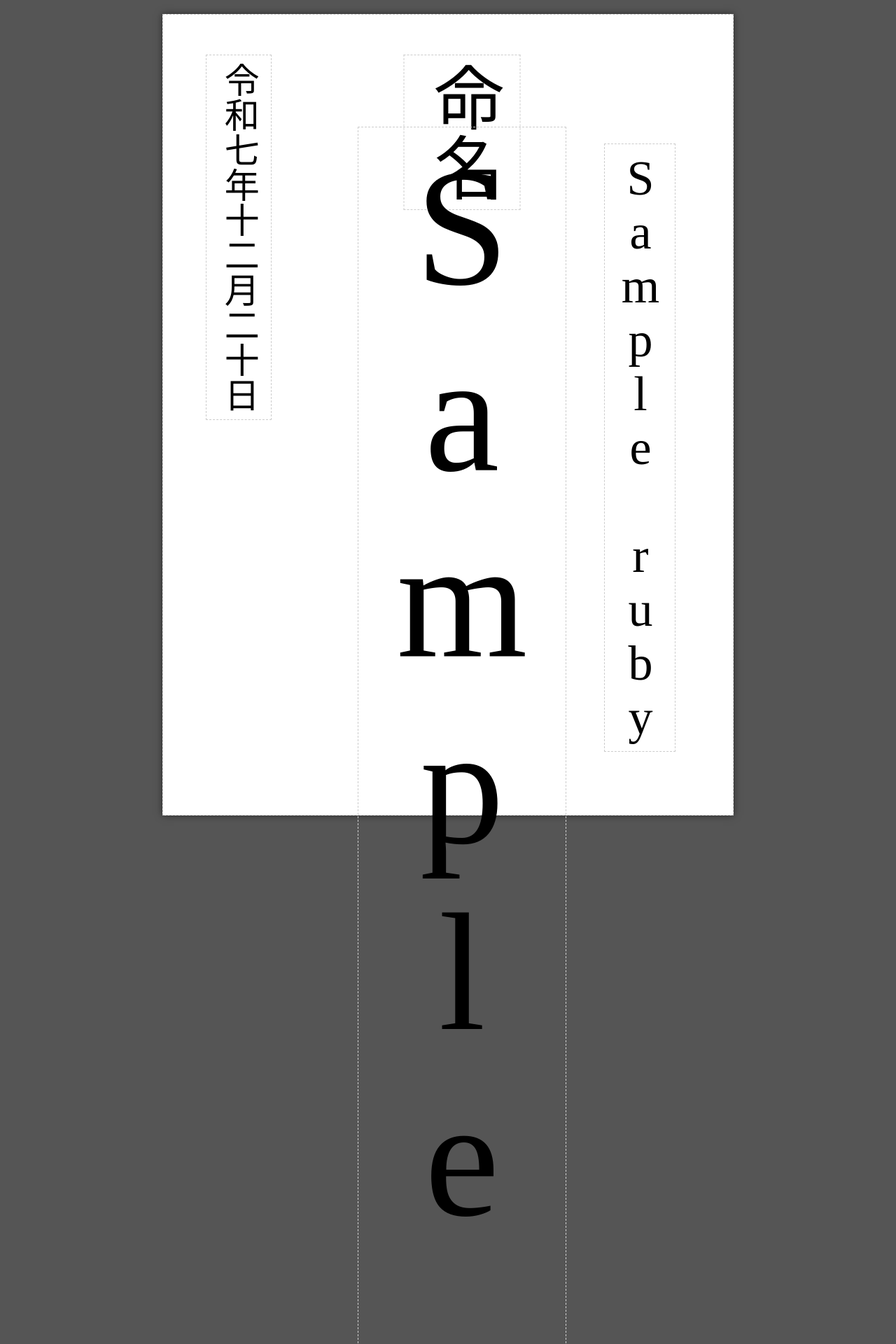
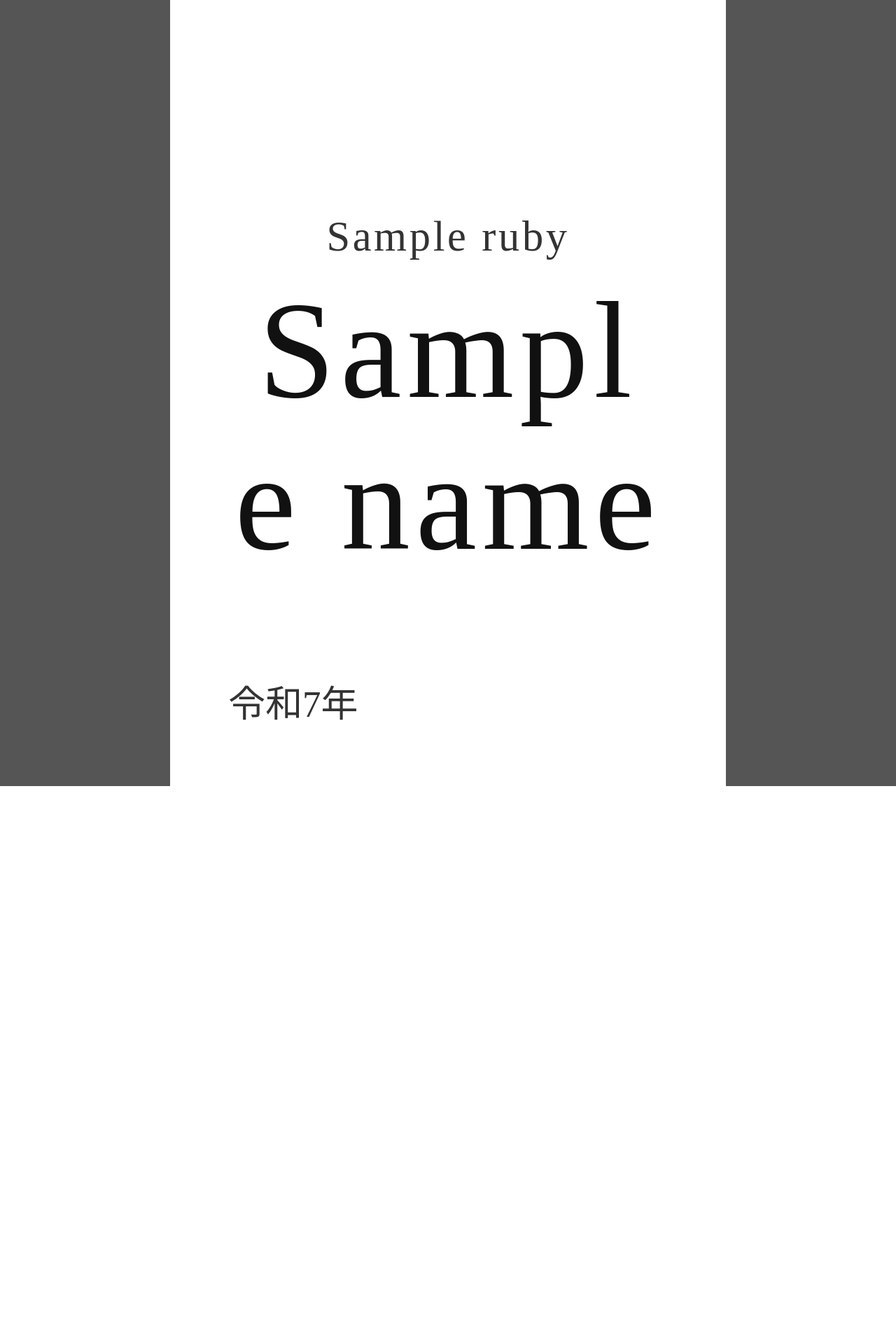
Before and after one commit to p2hacks2025/pre-21, a Python web app: template backend/templates/default.html.j2 in a window 1280 px wide. Shown: the top 1920 px of the page at 70% size. After the commit the page ends 1123 px from the top, so only its background shows below. Run offline with Jinja, Linux system fonts and the light colour scheme; the template is opened without the code that fills it: most values are stand-ins (such as "Sample title", 1, 10 or a date in 2020); some web fonts are replaced.

Commit message:
命名書（Naming Sheet）コンポーネント向けに、CSSカスタムプロパティを使ったスタイルを追加しました。  命名書のレイアウトとデザインを管理するため、新しいスタイルシートを導入しました。  用紙サイズ・色・フォントサイズをCSSカスタムプロパティとして定義し、保守しやすくしました。  bodyの基本スタイルと、デバッグ表示（可視化）用のスタイルを実装しました。

```diff
--- a/backend/app/gemini_client.py
+++ b/backend/app/gemini_client.py
@@ -56,7 +56,7 @@ def _build_prompt(bits: list[int]) -> str:
     bullets_rule = "漢字表記のキラキラネームを生成する" if include_bullets else "箇条書きは空配列にする"
     return (
         "あなたは赤子に名前をつける親です。次の条件でJSONのみを出力してください。\n"
-        "出力フォーマットは {\"name\": string, \"subname\": string} です。\n"
+        "出力フォーマットは {\"name\": string, \"ruby\": string} です。\n"
         "nameは漢字表記です。\n"
         "subnameはnameの読み仮名（ひらがな）です。\n"
         "コードフェンスや説明文は不要です。\n"
--- a/backend/app/print_service.py
+++ b/backend/app/print_service.py
@@ -17,7 +17,3 @@ def print_pdf(pdf_path: str, copies: int = 1) -> None:
         subprocess.run(cmd, check=True, text=True, capture_output=True)
     except CalledProcessError as e:
         raise PrintError(f"Print failed: {e.stderr}") from e
-
-
-if __name__ == "__main__":
-    print_pdf("data/artifacts/1.pdf", 1)
--- a/backend/app/render.py
+++ b/backend/app/render.py
@@ -26,8 +26,8 @@ def render_pdf(job_id: str, template_id: str, doc: PrintDoc) -> str:
 
     html_str = template.render(
         name=doc.name,
-        #body=doc.body,
-        #bullets=doc.bullets,
+        ruby = doc.ruby,
+
     )
 
     os.makedirs(settings.artifacts_dir, exist_ok=True)
--- a/backend/templates/default.html.j2
+++ b/backend/templates/default.html.j2
@@ -1,141 +1,148 @@
+
 <!DOCTYPE html>
 <html lang="ja">
 <head>
-    <meta charset="UTF-8">
-    <title>命名書</title>
+  <meta charset="UTF-8" />
+  <title>{{ title | default("命名書") }}</title>
+
   <style>
-        /* =========================================
-           設定変数 (CSS Custom Properties)
-           チーム開発で変更頻度が高い値をここで一元管理します
-           ========================================= */
-        :root {
-            /* 用紙設定: A4サイズ */
-            --paper-width: 210mm;
-            --paper-height: 297mm;
+    @page { size: A4; margin: 0; }
 
-            /* 色設定 */
-            --color-bg-app: #555;
-            --color-paper: #ffffff;
-            --color-debug-border: #ccc;
+    html, body { height: 100%; }
 
-            /* フォントサイズ */
-            --fs-base: 24pt;
-            --fs-date: 50px;
-            --fs-label: 100px;
-            --fs-name: 180pt;
-            --fs-ruby: 70px;
+    @font-face {
+      font-family: "Tamanegi";
+      src: url("static/fonts/tamanegi.ttf") format("truetype");
+      font-weight: normal;
+      font-style: normal;
     }
 
-        /* =========================================
-           ベーススタイル
-           ========================================= */
-        body {
-            margin: 0;
-            padding: 20px;
-            background-color: var(--color-bg-app);
+    :root{
+        --paper-w: 210mm;
+        --paper-h: 297mm;
+
+        /* 文字が巨大になるので、余白も少し増やす（18→22mm） */
+        --margin-top: 22mm;
+        --margin-right: 22mm;
+        --margin-bottom: 22mm;
+        --margin-left: 22mm;
+
+        --paper-bg: #fff;
+        --ink: #111;
+        --sub-ink: #333;
+
+        /* フォントサイズを2倍 */
+        --fs-name: 52mm;  /* 26mm → 52mm */
+        --fs-ruby: 16mm;  /*  8mm → 16mm */
+        --fs-date: 14mm;  /*  7mm → 14mm */
+        --fs-seal: 14mm;  /*  7mm → 14mm */
+
+        /* 行間はそのまま（変えると“間延び”しやすい） */
+        --lh-tight: 1.1;
+        --lh-normal: 1.35;
     }
 
-        /* 開発用デバッグスタイル
-           ※ 要素の領域を可視化するための点線枠
-        */
-        .debug-box {
-            border: 1px dashed var(--color-debug-border);
-            padding: 10px;
-            margin-left: 20px; /* 元のコードの仕様維持：絶対配置要素に対するオフセット */
+    body{
+      margin: 0;
+      padding: 0;
+      background: #555;
+      color: var(--ink);
+      -webkit-print-color-adjust: exact;
+      print-color-adjust: exact;
     }
 
-        /* =========================================
-           コンポーネント: 命名書 (Naming Sheet)
-           ========================================= */
-
-        /* 用紙のコンテナ */
-        .naming-sheet {
-            /* レイアウト: A4中央配置 */
-            position: relative;
-            width: var(--paper-width);
-            height: var(--paper-height);
+    .page{
+      width: var(--paper-w);
+      height: var(--paper-h);
+      background: var(--paper-bg);
       margin: 0 auto;
-
-            /* 装飾 */
-            background-color: var(--color-paper);
-            box-shadow: 0 0 10px rgba(0, 0, 0, 0.5);
-
-            /* 文字設定: 縦書き */
-            writing-mode: vertical-rl;
-            text-orientation: upright;
-            font-family: serif;
+      padding: var(--margin-top) var(--margin-right) var(--margin-bottom) var(--margin-left);
+      font-family: "Tamanegi", "Noto Serif JP", "Hiragino Mincho ProN", "Yu Mincho", serif;
+      box-sizing: border-box;
     }
 
-        /* 要素共通スタイル (Element)
-           用紙内の各テキスト要素に適用
-        */
-        .naming-sheet__item {
-            position: absolute;
-            font-size: var(--fs-base);
-            white-space: nowrap;
+    /* ここが肝：3段レイアウトで中央段をガチ中央に固定 */
+    .frame{
+      width: 100%;
+      height: 100%;
+      display: flex;
+      flex-direction: column;
+      box-sizing: border-box;
     }
 
-        /* =========================================
-           各要素の配置 (Modifiers)
-           ========================================= */
-
-        /* 1. 日付 */
-        .naming-sheet__item--date {
-            left: 5%;
-            top: 5%;
-            font-size: var(--fs-date);
+    .top-spacer{
+      flex: 1;
     }
 
-        /* 2. 「命名」ラベル */
-        .naming-sheet__item--label {
-            /* 横方向：親の50%位置を基準に、自身の50%分戻して中央揃え */
-            left: 50%;
-            transform: translateX(-50%);
-
-            top: 5%;
-            font-size: var(--fs-label);
+    .center{
+      flex: 0;
+      display: flex;
+      flex-direction: column;
+      align-items: center;   /* 横中央 */
+      justify-content: center;
+      text-align: center;
+      gap: 4mm;
     }
 
-        /* 3. 名前（漢字） */
-        .naming-sheet__item--name {
-            left: 50%;
-            transform: translateX(-50%);
-
-            /* 注意: vhはビューポートの高さ依存です。印刷時は挙動が変わる可能性があります */
-            top: 20vh;
-            font-size: var(--fs-name);
+    .bottom{
+      flex: 1;
+      display: flex;
+      align-items: flex-end;          /* 下寄せ */
     }
 
-        /* 4. 名前（ルビ） */
-        .naming-sheet__item--ruby {
-            right: 10%;
-            top: 23vh;
-            font-size: var(--fs-ruby);
+    .meta{
+      width: 100%;
+      display: flex;
+      justify-content: space-between; /* 左右に分ける */
+      align-items: flex-end;
+      font-size: var(--fs-date);
+      color: var(--sub-ink);
     }
 
+    .name{
+      font-size: var(--fs-name);
+      letter-spacing: 0.04em;
+      line-height: var(--lh-tight);
+      max-width: calc(var(--paper-w) - var(--margin-left) - var(--margin-right));
+      overflow-wrap: anywhere;
+      word-break: keep-all;
+    }
+
+    .ruby{
+      font-size: var(--fs-ruby);
+      letter-spacing: 0.06em;
+      line-height: var(--lh-normal);
+      color: var(--sub-ink);
+    }
+
+    .date{ white-space: nowrap; text-align: left; }
+    .seal{ white-space: nowrap; text-align: right; }
+
+    *{ box-sizing: border-box; }
   </style>
 </head>
+
 <body>
+  <div class="page">
+    <div class="frame">
 
-    <div class="naming-sheet debug-box">
+      <div class="top-spacer"></div>
 
-        <div class="naming-sheet__item naming-sheet__item--date debug-box">
-            令和七年十二月二十日
+      <div class="center">
+        {% if ruby %}
+          <div class="ruby">{{ ruby }}</div>
+        {% endif %}
+        <div class="name">{{ name | default("名前") }}</div>
       </div>
 
-        <div class="naming-sheet__item naming-sheet__item--label debug-box">
-            命名
+      <div class="bottom">
+        <div class="meta">
+          <div class="date">{{ date | default("令和7年") }}</div>
+          <div class="seal">{{ issuer | default("") }}</div>
         </div>
-
-        <div class="naming-sheet__item naming-sheet__item--name debug-box">
-            {{ name }}
-        </div>
-
-        <div class="naming-sheet__item naming-sheet__item--ruby debug-box">
-            {{ ruby }}
       </div>
 
     </div>
-
+  </div>
 </body>
 </html>
```
Also changed, not shown: backend/app/design_tool.py (+35 -28 lines), backend/app/main.py (+23 -0 lines), backend/design_preview.html (added, +141 -0 lines), backend/templates/static/style.css (added, +108 -0 lines), backend/test/test_api.py (+20 -0 lines), 1 other file. Lines whose indentation alone changed are shown as unchanged.
